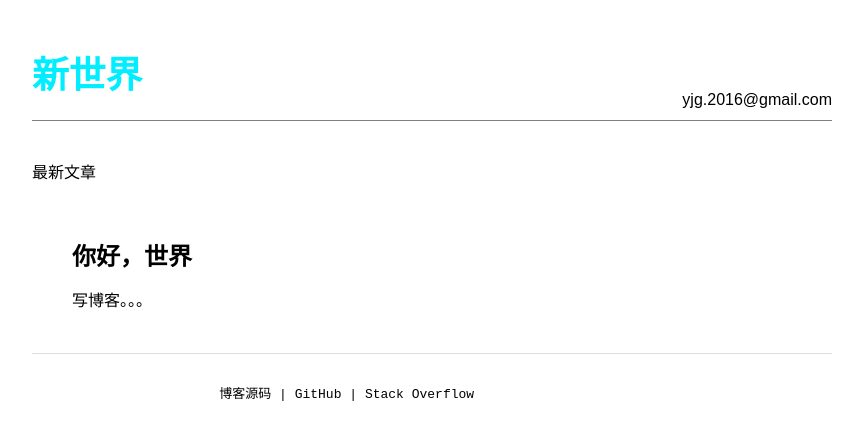
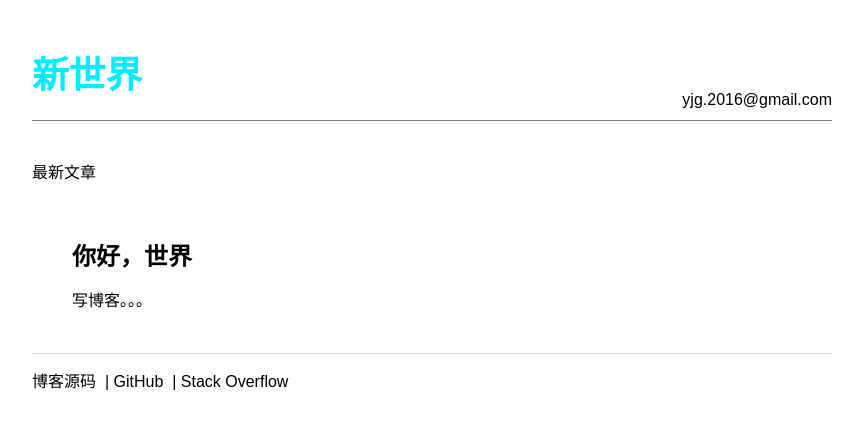
Before and after one commit to leongithub/blog, a Jekyll site: the page built from index.html, in a window 1280 px wide. Shown: the top 440 px of the page, without its empty margins (208-1071 px from the left). Built offline with Jekyll 4.4.1, drawn with Linux system fonts in a browser that asks for light colours.

Commit message:
Update default.html

```diff
--- a/_layouts/default.html
+++ b/_layouts/default.html
@@ -19,9 +19,9 @@
 
 
 	<div class="footer">
-		<pre>
-			<a href="https://github.com/leongithub/blog">博客源码</a> | <a href="https://github.com/leongithub">GitHub</a> | <a href="http://stackoverflow.com/users/2324053/leon">Stack Overflow</a>
-		</pre>
+		<a href="https://github.com/leongithub/blog">博客源码</a>
+		&nbsp;|&nbsp;<a href="https://github.com/leongithub">GitHub</a>
+		&nbsp;|&nbsp;<a href="http://stackoverflow.com/users/2324053/leon">Stack Overflow</a>
 	</div>
 </div>
 
```
